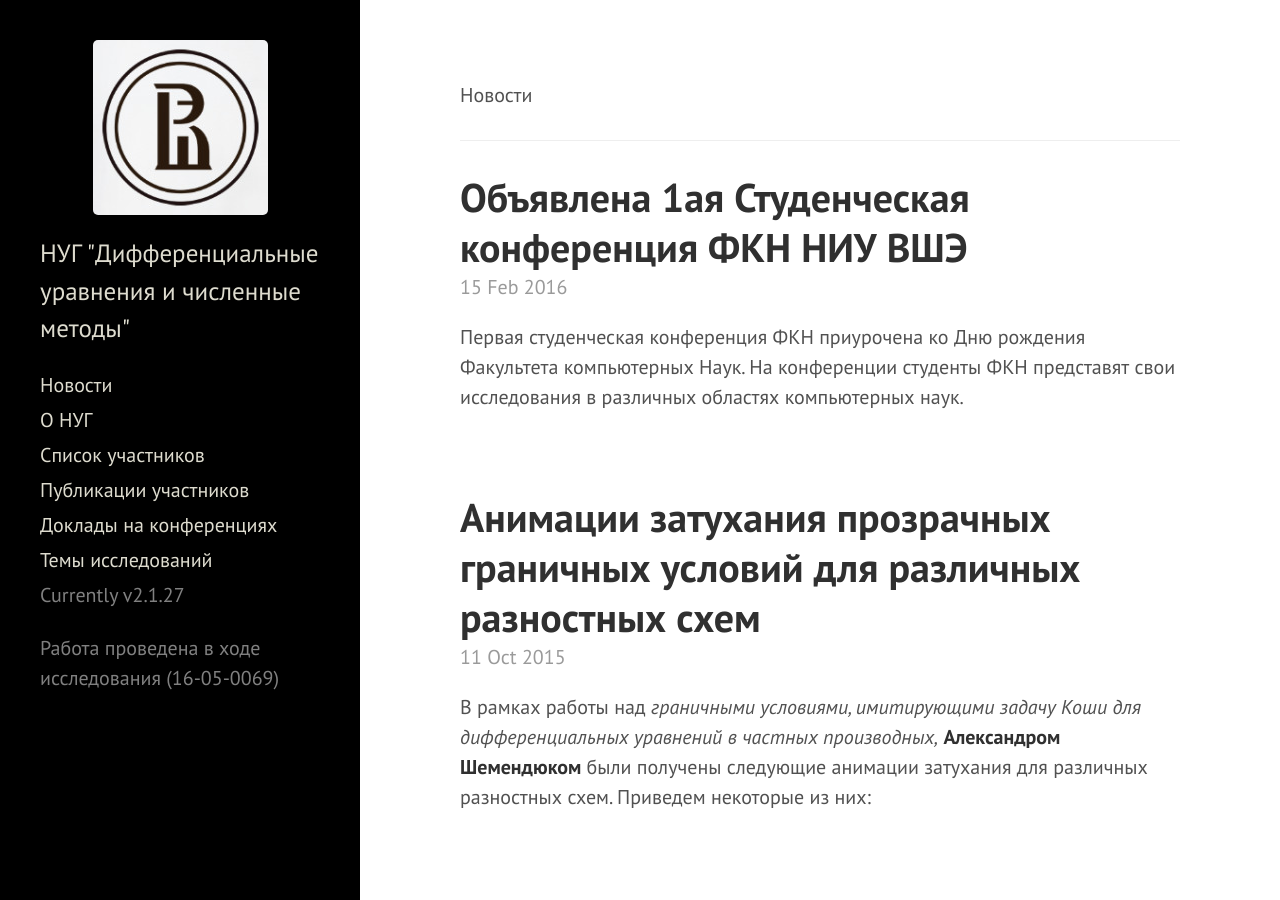
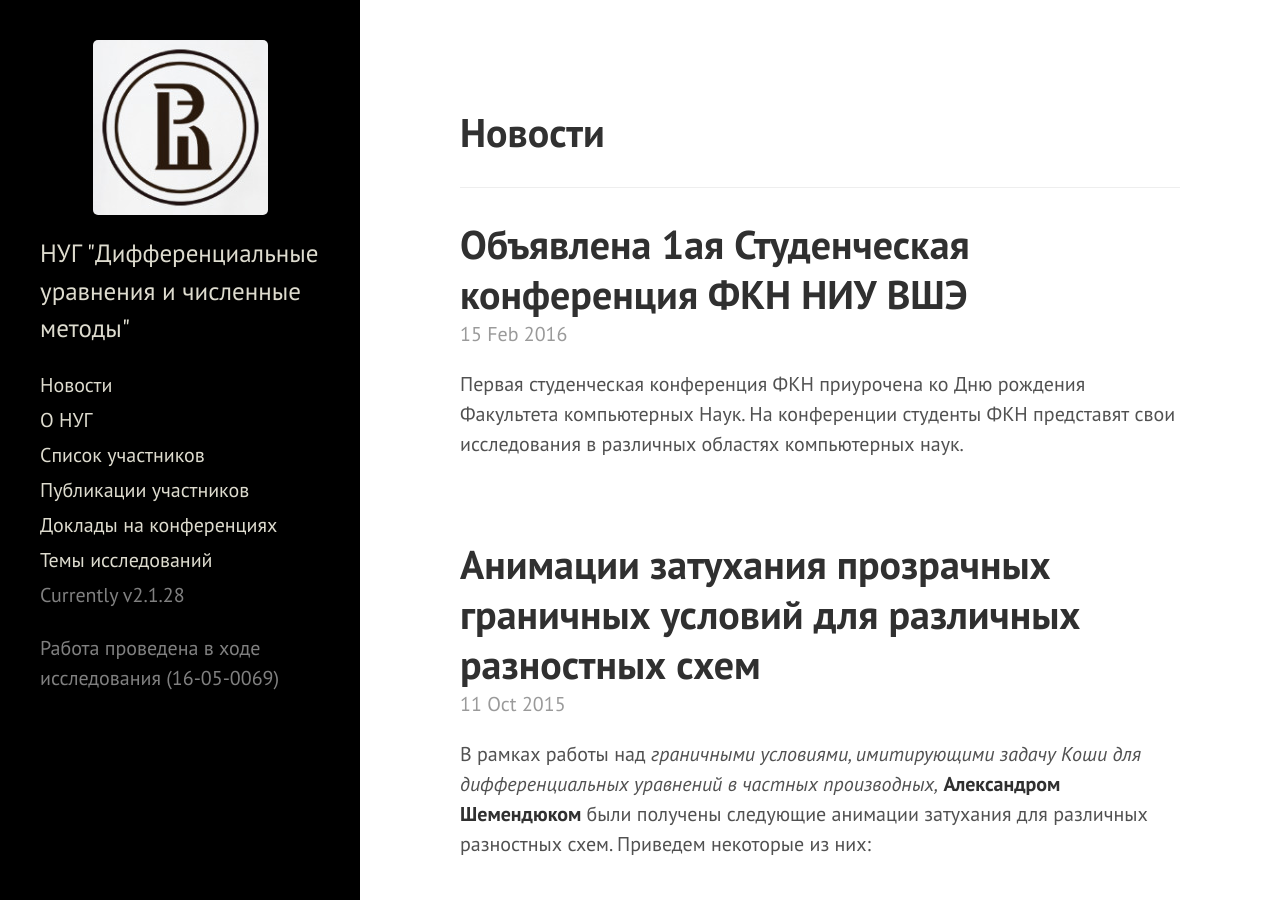
Before and after one commit to hsemmsg/hsemmsg.github.io, a Jekyll site: the page built from index.html, in a window 1280 px wide and 900 px high. Built offline with Jekyll 4.4.1, drawn with Linux system fonts in a browser that asks for light colours; the list of posts is cut into pages by our own code.

```diff
--- a/_config.yml
+++ b/_config.yml
@@ -23,7 +23,7 @@
 paginate:         5
 
 # Custom vars
-version:          2.1.27
+version:          2.1.28
 
 github:
   repo:           https://github.com/hsemmsg/hsemmsg.github.io
--- a/index.html
+++ b/index.html
@@ -2,7 +2,7 @@
 layout: default
 title: Home
 ---
-<p><h>Новости</h></p>
+<p><h1>Новости</h1></p>
 <hr>
 <div class="posts">
   {% for post in paginator.posts %}
```
